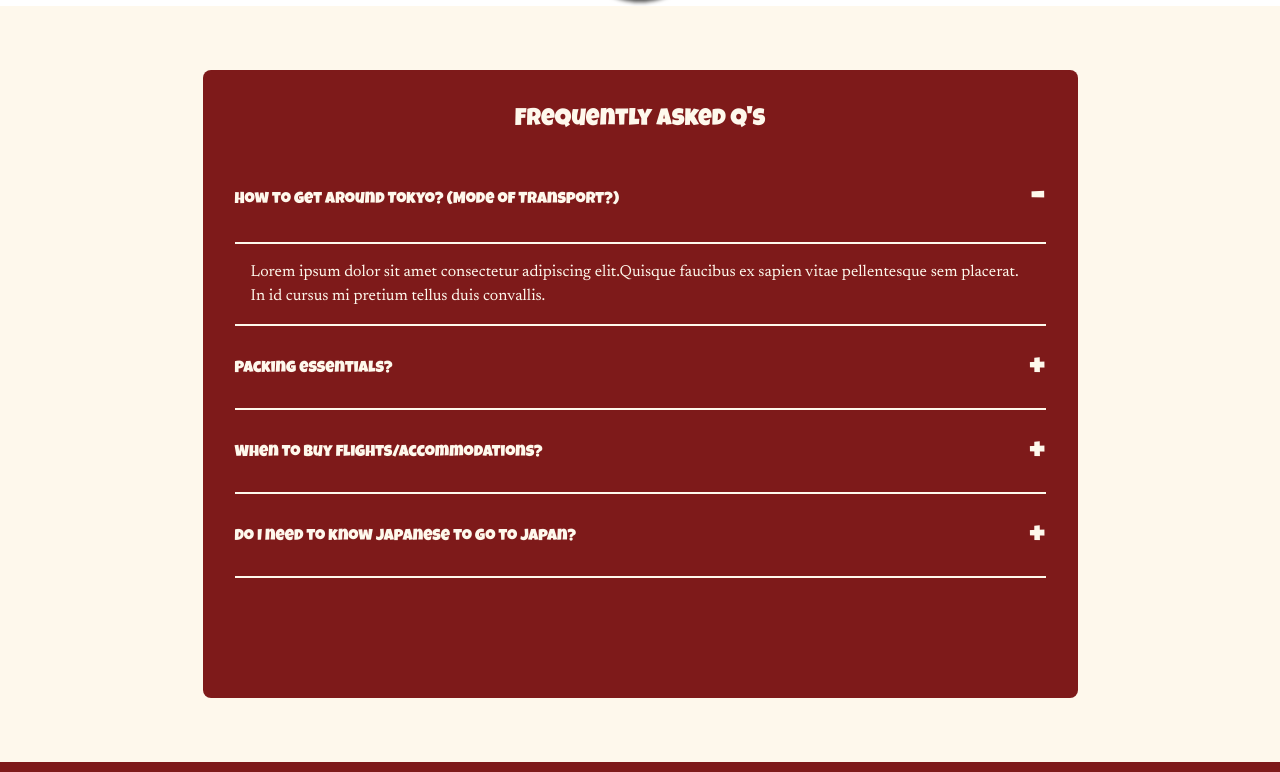
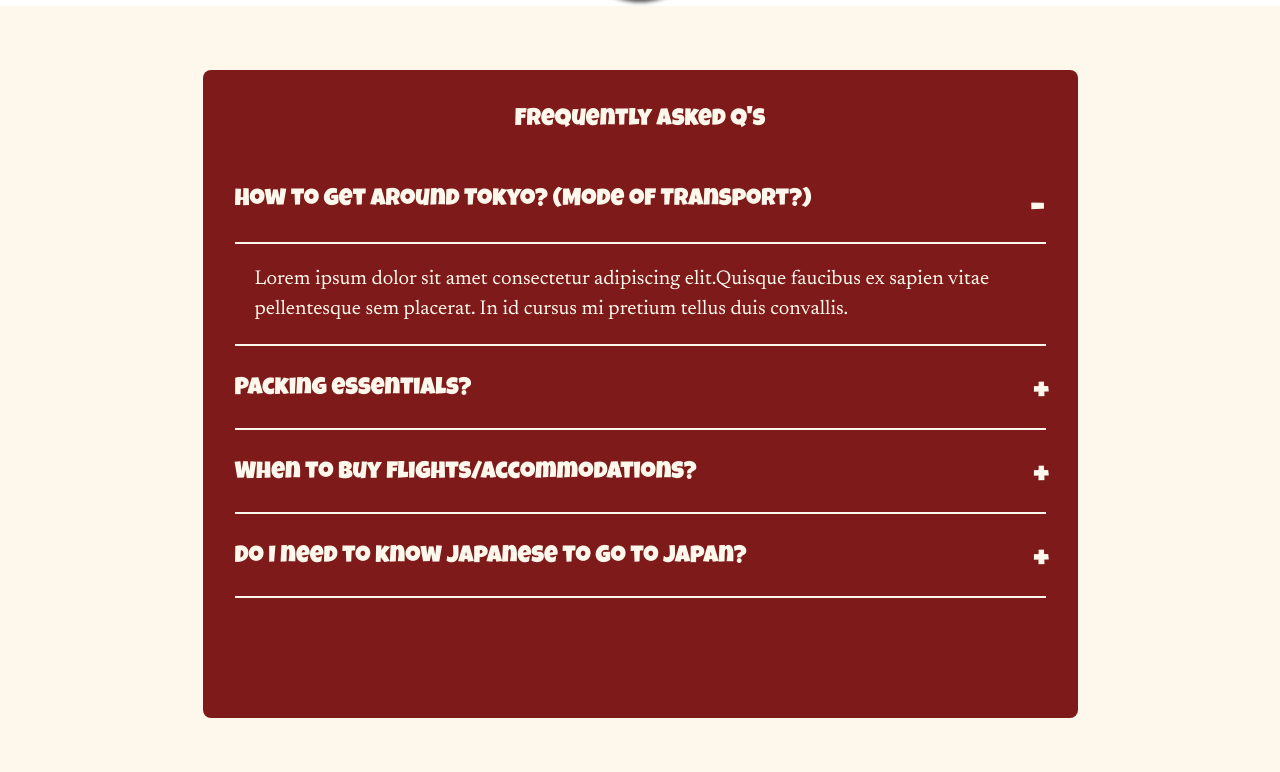
Before and after one commit to strwbrry05/travelToTokyo, a React (Vite) app: page / in a window 1280 px wide. Shown: the part 718-1490 px from the top of the page. Built offline with nearby package versions, Linux system fonts and the light colour scheme; a web font is replaced by a local one.

Commit message:
FAQ tentative complete

```diff
--- a/src/components/Faq.jsx
+++ b/src/components/Faq.jsx
@@ -61,11 +61,17 @@ const Faq = () => {
           bg-(--color-red)"
                 onClick={() => toggleFAQ(index)}
               >
-                <p className="">{qa.question}</p>
+                <p className="md:text-[1.25rem] lg:text-[1.5rem]">
+                  {qa.question}
+                </p>
                 {qa.active ? (
-                  <p className="text-[2.5rem]">-</p>
+                  <p className="text-[2.5rem] cursor-pointer rotate-180 transition-all duration-300 ease-out">
+                    -
+                  </p>
                 ) : (
-                  <p className="text-[2.25rem]">+</p>
+                  <p className="text-[2.25rem] cursor-pointer rotate-90 transition-all duration-400 ease-in-out">
+                    +
+                  </p>
                 )}
               </div>
 
@@ -77,7 +83,7 @@ const Faq = () => {
                 : "max-h-[0px] opacity-0 overflow-hidden transform transition-all duration-300 ease-in-out"
             }`}
               >
-                <p className="font-(family-name:--font-text) text-[1rem] p-[1em] border-b-2">
+                <p className="font-(family-name:--font-text) text-[1rem] p-[1em] border-b-2 lg:text-[1.25rem]">
                   {qa.answer}
                 </p>
               </div>
```
